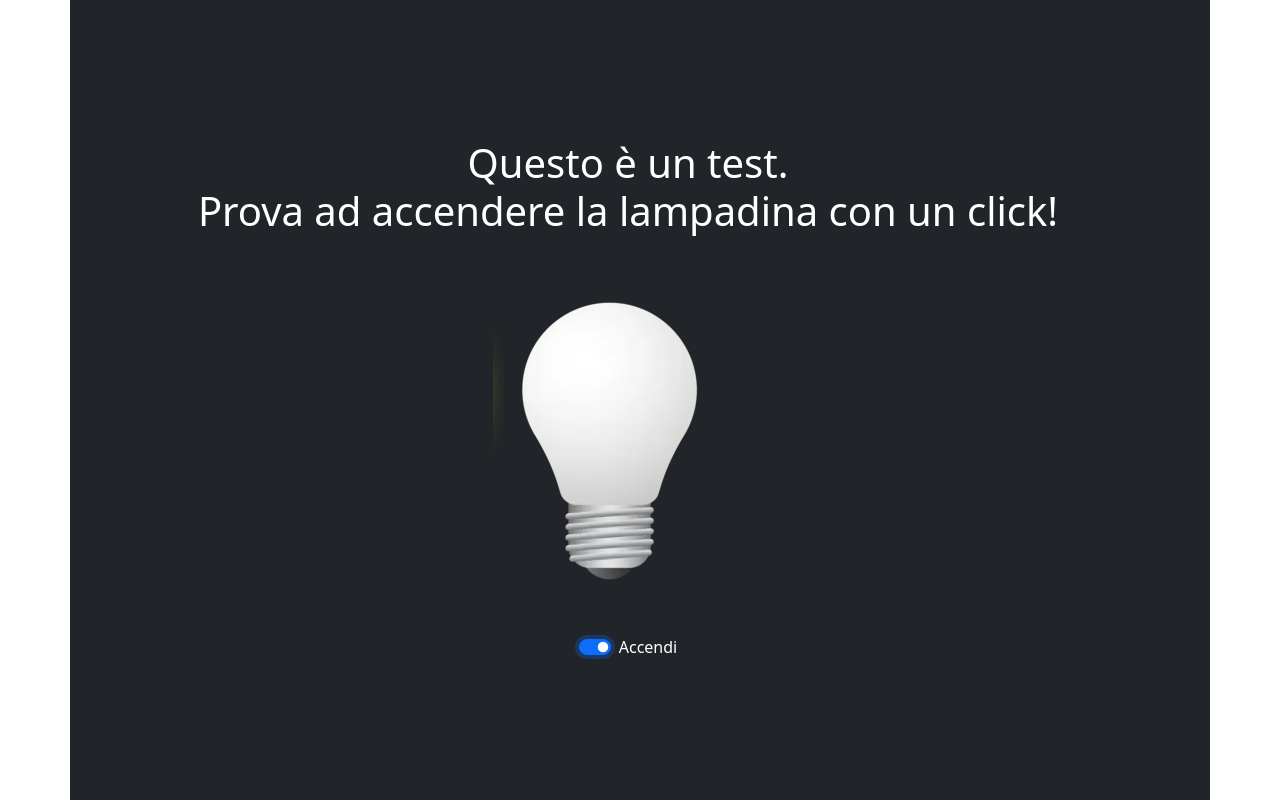
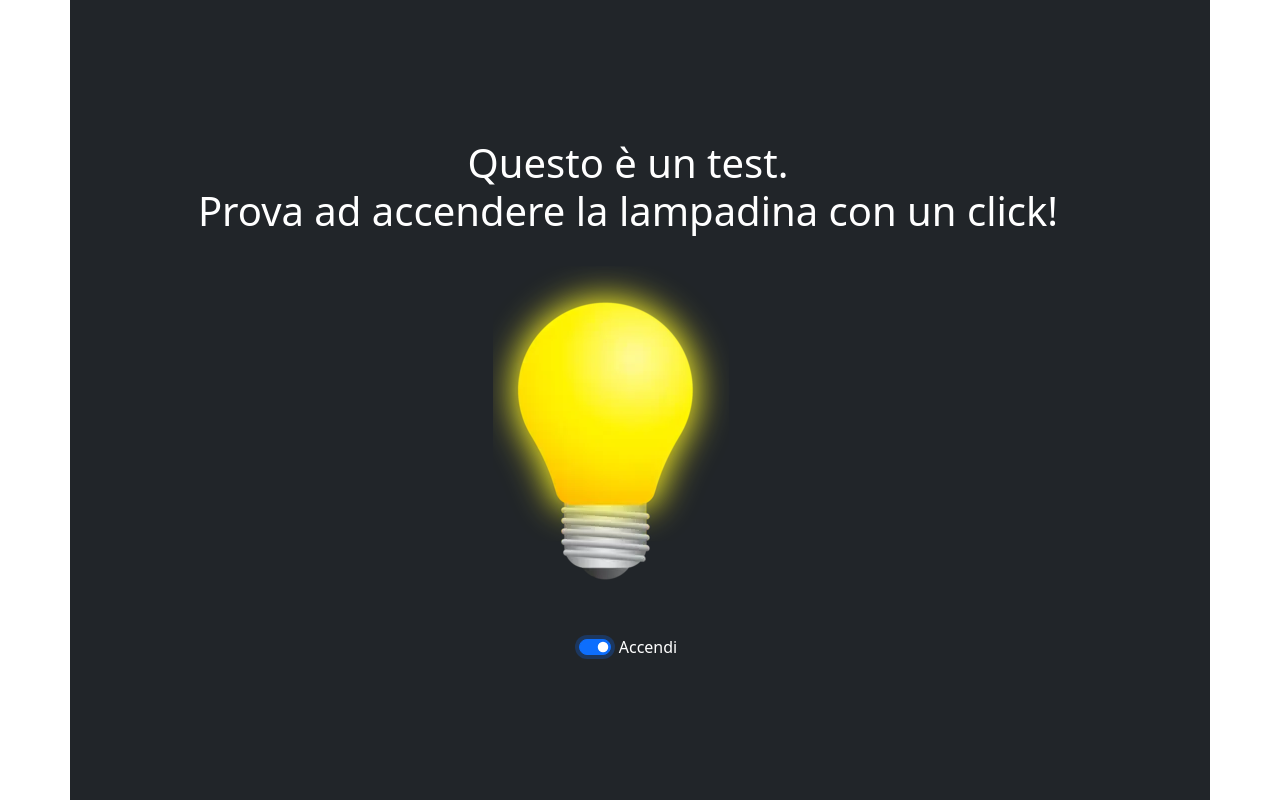
Before and after one commit to PaoloPilati/js-dom-1, a plain HTML site: page index.html in a window 1280 px wide. Both pictures are taken after a click on the checkbox "Accendi". Drawn offline with nearby package versions, Linux system fonts and the light colour scheme.

Commit message:
Modifica classi active--> lamp-off e hide --> lamp-on + Aggiunta codice JS con funzione per attivare il toggle delle classi nelle immagini + mirroring dell'immagine della lampadina accesa per allineare le due lampadine

```diff
--- a/CSS/style.css
+++ b/CSS/style.css
@@ -1,3 +1,17 @@
 main {
     color: white;
 }
+
+
+.lamp-off {
+    display: inline;
+}
+
+.lamp-on {
+    display: none;
+}
+
+.flip {
+    -webkit-transform: scaleX(-1);
+    transform: scaleX(-1);
+}
--- a/index.html
+++ b/index.html
@@ -17,7 +17,8 @@
       Prova ad accendere la lampadina con un click!
     </h1>
     <div class="col-12 mb-3">
-      <img class="img-fluid" src="img/white_lamp.png" alt="lampadina spenta">
+      <img src="img/white_lamp.png" alt="lampadina spenta" class="img-fluid lamp-off">
+      <img src="img/yellow_lamp.png" alt="lampadina accesa" class="img-fluid lamp-on flip">
     </div>
     <div class="col-12 d-flex justify-content-center">
       <div class="form-check form-switch">
--- a/script.js
+++ b/script.js
@@ -0,0 +1,19 @@
+//https://www.w3.org/WAI/content-assets/wai-aria-practices/patterns/switch/examples/js/switch.js
+
+//creare un collegamento allo switch (checkbox) che disattivi le classi lamp-off/lamp-on quando lo switch passa da 0 a 1 e viceversa
+
+const lampSwitch = document.getElementById('lampCheckChecked');
+const lampOn = document.querySelector('.lamp-on');
+const lampOff = document.querySelector('.lamp-off');
+
+function toggleLight (on, off) {
+    lampSwitch.addEventListener('change', () => {
+    on.classList.toggle('lamp-on');
+    on.classList.toggle('lamp-off');
+
+    off.classList.toggle('lamp-off');
+    off.classList.toggle('lamp-on');
+});
+}
+
+console.log(toggleLight(lampOn, lampOff));
```
